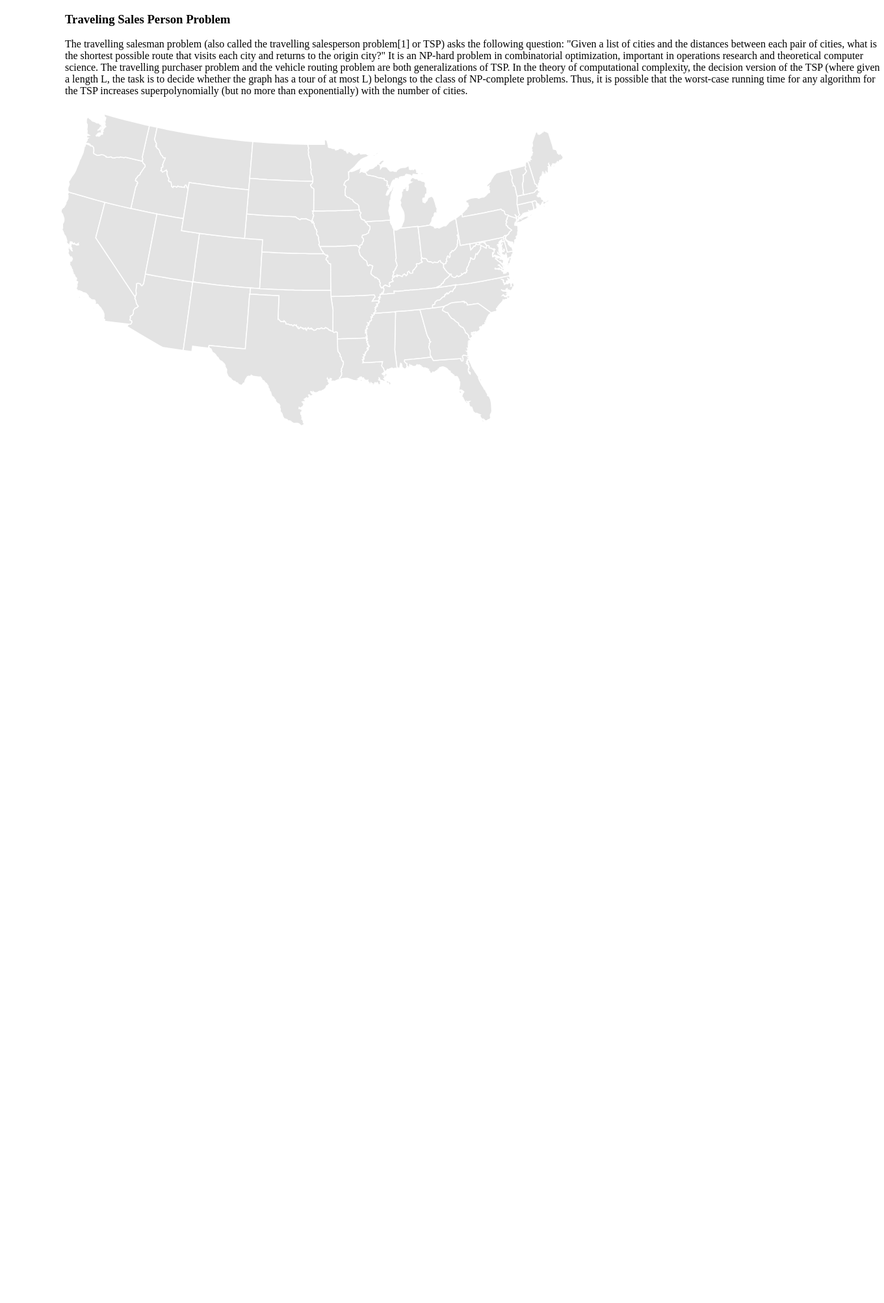
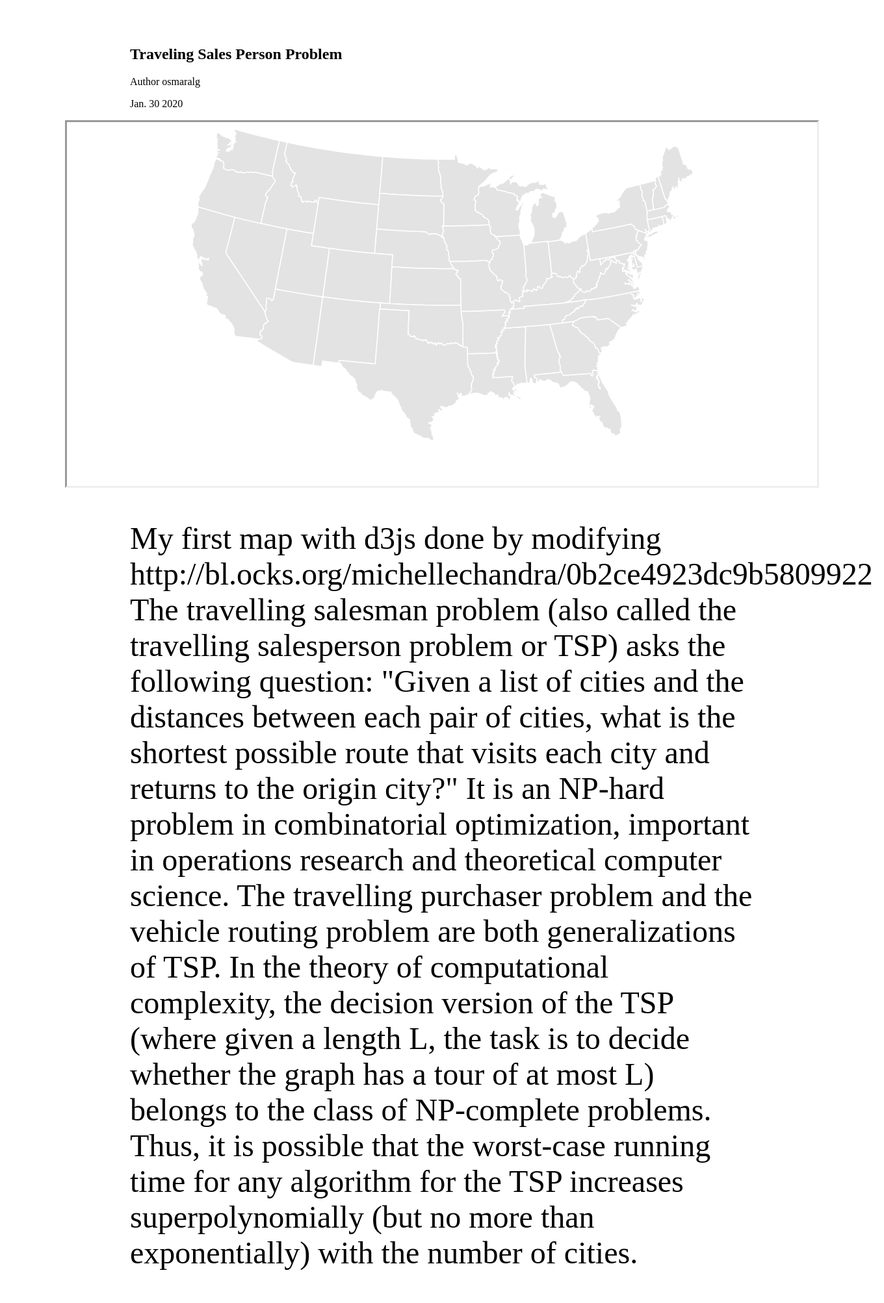
Before and after one commit to osmaralg/mywebpage, a Django app: page /algorithm/ in a window 1360 px wide. Shown: the part 90-2096 px from the top of the page at 65% size. Before the commit the page ends 745 px from the top, so only its background shows below. Run offline with Django 3.2, Linux system fonts and the light colour scheme.

Commit message:
[ADD] machine learning layout

```diff
--- a/sampleapp/templates/algorithm.html
+++ b/sampleapp/templates/algorithm.html
@@ -34,17 +34,28 @@ div.tooltip {
 
 </style>
 <body>
+<div style="margin-left: 100px; margin-right: 100px; margin-top: 50px; margin-bottom: 50px;" >
 <div style="align-content: center; margin-left: 100px;">
-<h3> Traveling Sales Person Problem </h3>
-<p> The travelling salesman problem (also called the travelling salesperson problem[1] or TSP) asks the following question: "Given a list of cities and the distances between each pair of cities, what is the shortest possible route that visits each city and returns to the origin city?" It is an NP-hard problem in combinatorial optimization, important in operations research and theoretical computer science.
+<h2> Traveling Sales Person Problem </h2>
+<p>Author osmaralg</p>
+<p>Jan. 30 2020</p>
+
+</div>
+<div style="border-style: inset; height: 70%" align="center" id="map_container"></div>
+<div>
+<p style="margin-left: 100px; margin-right: 100px; margin-top: 50px; margin-bottom: 50px;">
+<font size="8" >
+
+  My first map with d3js done by modifying http://bl.ocks.org/michellechandra/0b2ce4923dc9b5809922
+  The travelling salesman problem (also called the travelling salesperson problem or TSP) asks the following question: "Given a list of cities and the distances between each pair of cities, what is the shortest possible route that visits each city and returns to the origin city?" It is an NP-hard problem in combinatorial optimization, important in operations research and theoretical computer science.
 
 The travelling purchaser problem and the vehicle routing problem are both generalizations of TSP.
 
 In the theory of computational complexity, the decision version of the TSP (where given a length L, the task is to decide whether the graph has a tour of at most L) belongs to the class of NP-complete problems. Thus, it is possible that the worst-case running time for any algorithm for the TSP increases superpolynomially (but no more than exponentially) with the number of cities.
 </p>
 </div>
-<div align="center" id="map_container">
-
+</div>
+</body>
 <script src="{% static 'javascript/d3.v3.min.js' %}" charset="utf-8"></script>
 <script src="{% static 'javascript/common-functions.js' %}"></script>
 <script src="{% static 'javascript/topojson.v1.min.js' %}"></script>
@@ -56,12 +67,12 @@ var width = 960,
 var path = d3.geo.path(),
     force = d3.layout.force().size([width, height]);
 
-var svg = d3.select("body").append("svg")
+var svg = d3.select("#map_container").append("svg")
     .attr("width", width)
     .attr("height", height);
 
 // Append Div for tooltip to SVG
-var div = d3.select("body")
+var div = d3.select("#map_container")
         .append("div")
         .attr("class", "tooltip")
         .style("opacity", 0);
```
